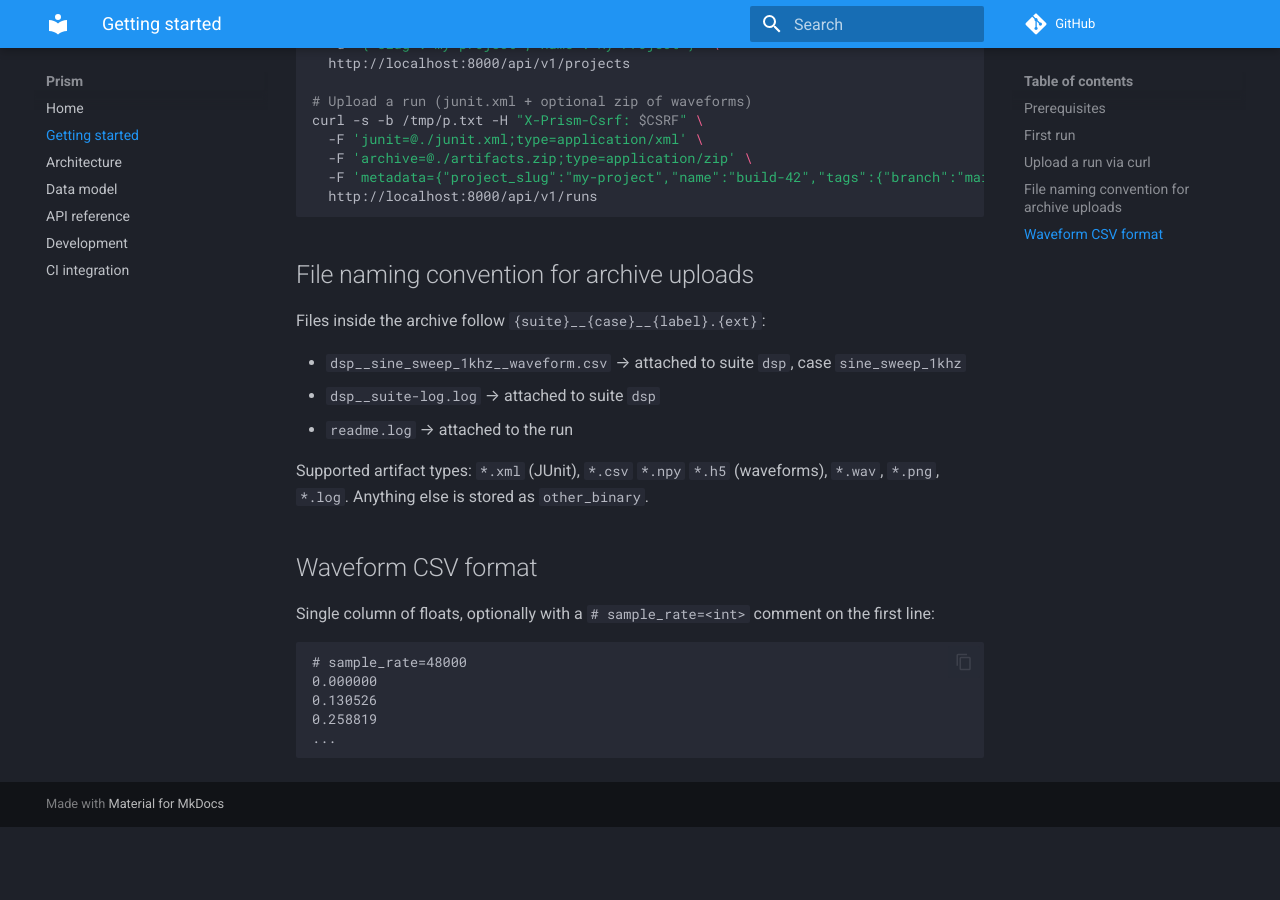
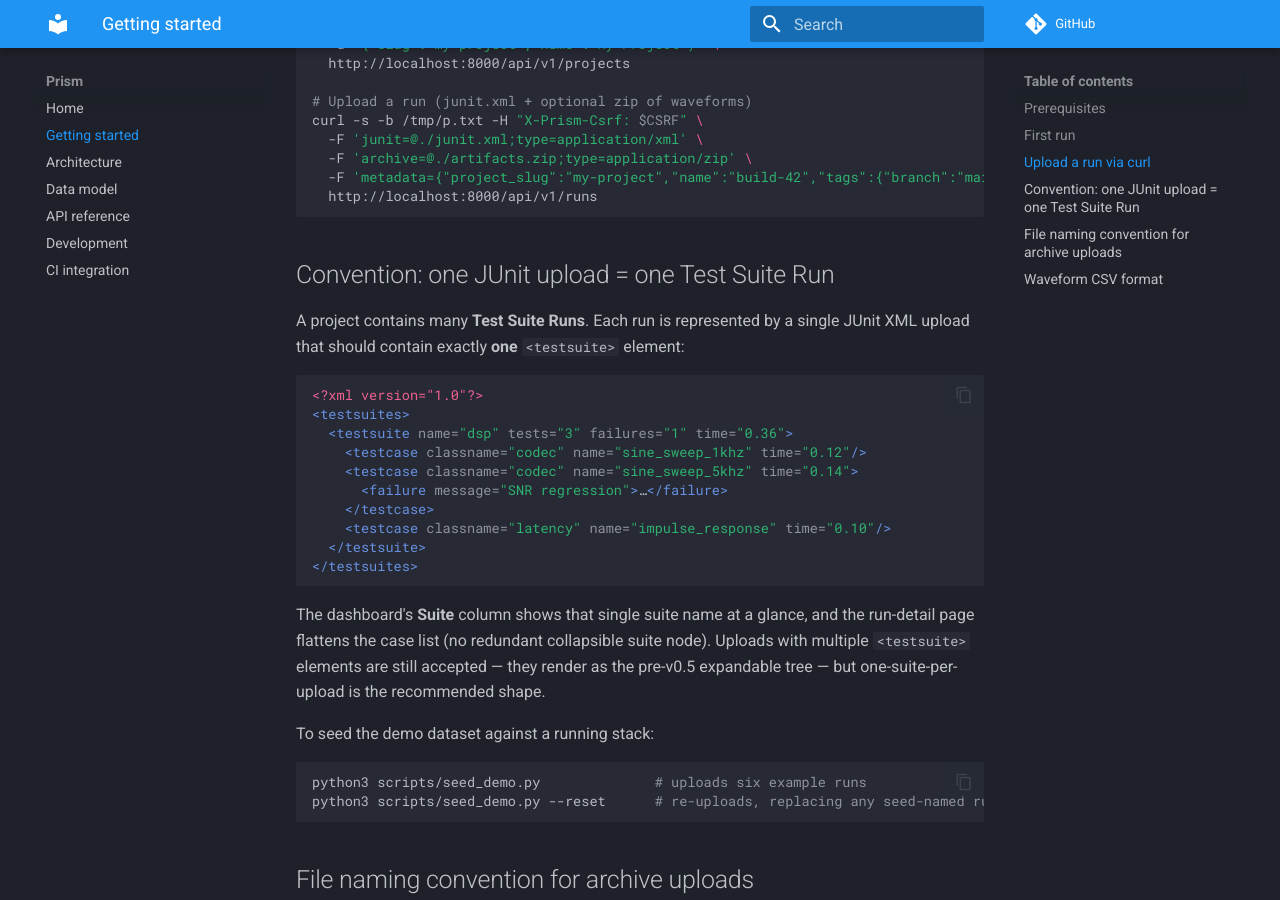
Before and after one commit to tfcollins/prism, an MkDocs documentation site: the page built from docs/docs/getting-started.md, in a window 1280 px wide and 900 px high, scrolled down 834 px. Built offline with MkDocs 1.6.1 and Material for MkDocs 9.7.7, drawn with Linux system fonts in a browser that asks for light colours; comment, search, counter and statistics services are not loaded; before the commit the page ends 1661 px from its top, so only the background shows below that.

Commit message:
docs: document the one-JUnit-one-testsuite convention
Getting-started gains a 'Convention' section explaining that the canonical
shape is one <testsuite> per JUnit upload (each upload = one Test Suite
Run), with a fallback note for multi-suite files. Data-model page updates
the ASCII tree and adds a 'Canonical mapping' section.

````diff
--- a/docs/docs/getting-started.md
+++ b/docs/docs/getting-started.md
@@ -37,6 +37,37 @@ curl -s -b /tmp/p.txt -H "X-Prism-Csrf: $CSRF" \
   http://localhost:8000/api/v1/runs
 ```
 
+## Convention: one JUnit upload = one Test Suite Run
+
+A project contains many **Test Suite Runs**. Each run is represented by a single
+JUnit XML upload that should contain exactly **one** `<testsuite>` element:
+
+```xml
+<?xml version="1.0"?>
+<testsuites>
+  <testsuite name="dsp" tests="3" failures="1" time="0.36">
+    <testcase classname="codec" name="sine_sweep_1khz" time="0.12"/>
+    <testcase classname="codec" name="sine_sweep_5khz" time="0.14">
+      <failure message="SNR regression">…</failure>
+    </testcase>
+    <testcase classname="latency" name="impulse_response" time="0.10"/>
+  </testsuite>
+</testsuites>
+```
+
+The dashboard's **Suite** column shows that single suite name at a glance, and
+the run-detail page flattens the case list (no redundant collapsible suite
+node). Uploads with multiple `<testsuite>` elements are still accepted — they
+render as the pre-v0.5 expandable tree — but one-suite-per-upload is the
+recommended shape.
+
+To seed the demo dataset against a running stack:
+
+```bash
+python3 scripts/seed_demo.py              # uploads six example runs
+python3 scripts/seed_demo.py --reset      # re-uploads, replacing any seed-named runs
+```
+
 ## File naming convention for archive uploads
 
 Files inside the archive follow `{suite}__{case}__{label}.{ext}`:
````
Also changed, not shown: docs/docs/data-model.md (+23 -2 lines).
